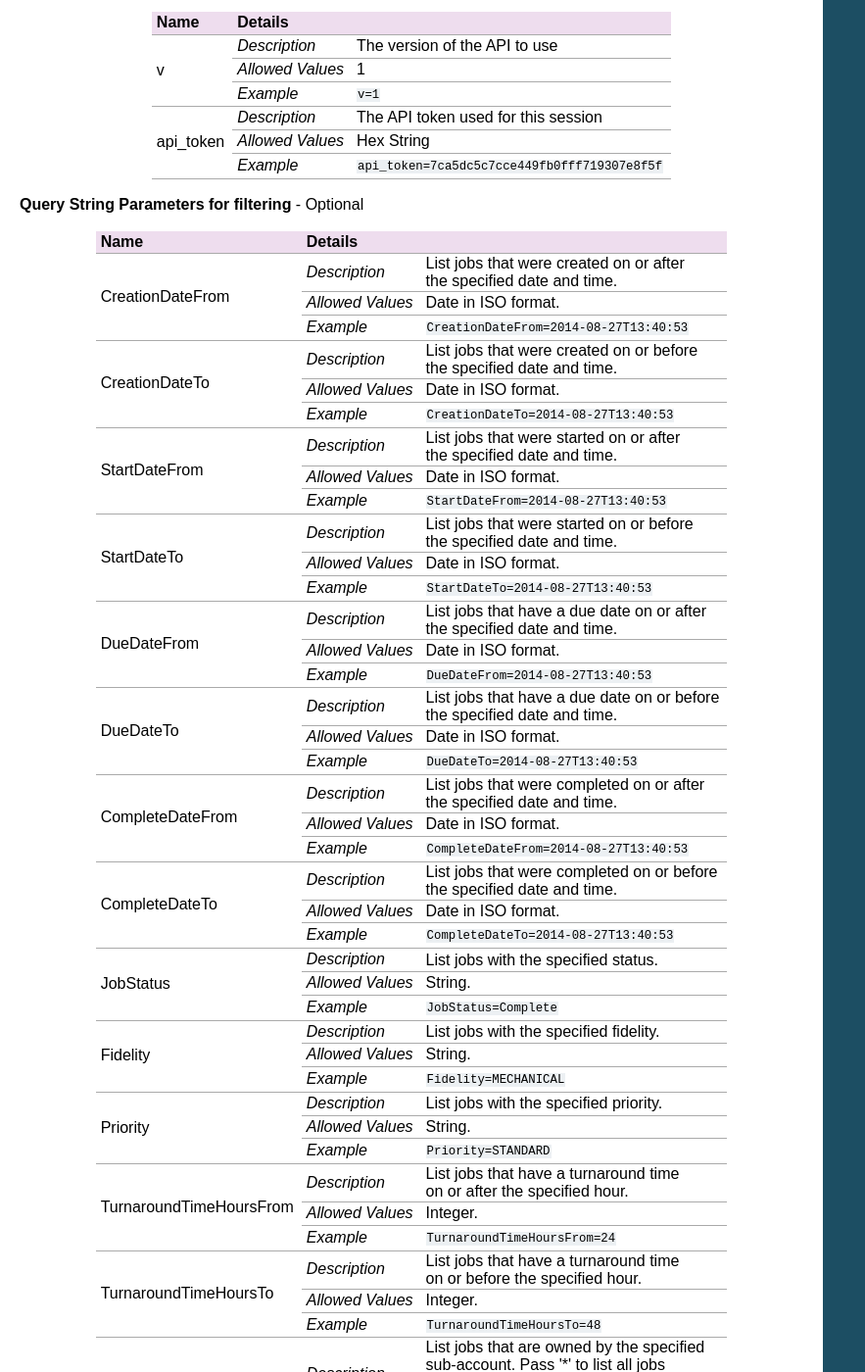
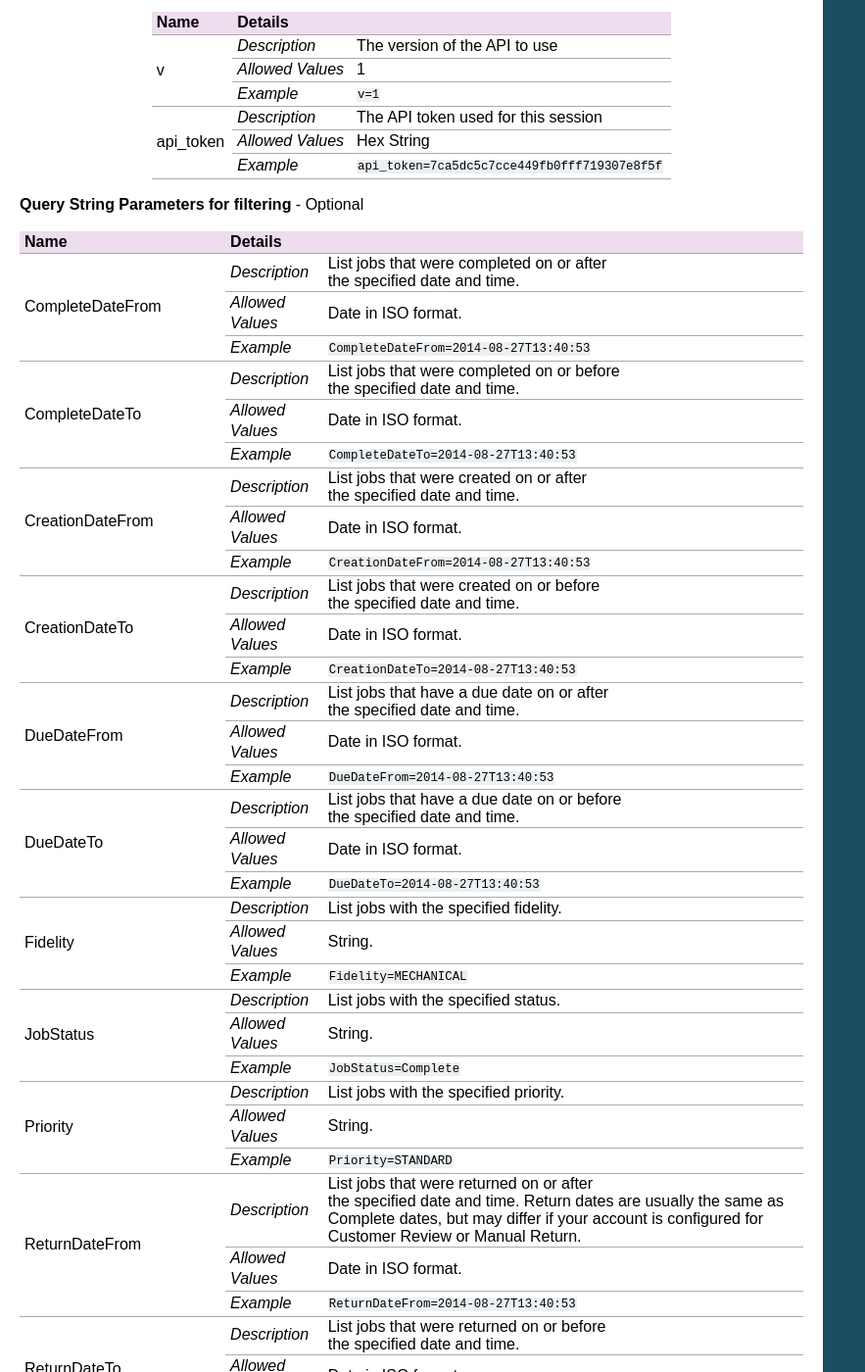
Before and after one commit to cielo24/Docs, a Sphinx documentation site: the page built from api/source/job_control/job_list.rst, in a window 1280 px wide and 1400 px high, scrolled down 247 px. Shown: the whole window at 98% size, without its empty margins (0-883 px from the left). Built offline with Sphinx 7.4.7, drawn with Linux system fonts in a browser that asks for light colours; some of the changed text lies outside the part shown.

Commit message:
EN-3296: Add return date to API docs

```diff
--- a/api/source/job_control/job_info.rst
+++ b/api/source/job_control/job_info.rst
@@ -91,6 +91,7 @@ Get a list of all tasks associated with an existing job.
         "StartDate": "2014-08-27T14:00:06.472706",
         "DueDate": "2014-08-29T14:00:06.472706",
         "CompletedDate": "2014-08-27T14:10:41.923125",
+        "ReturnDate": "2014-08-27T14:10:42.885185",
         "ReturnTargets": {
             "url": [
                 {
--- a/api/source/job_control/job_list.rst
+++ b/api/source/job_control/job_list.rst
@@ -31,6 +31,26 @@ The list is sorted by default to the creation time of the job, descending.
 +-------------------------+-----------------------------------------------------------------------+
 | Name                    | Details                                                               |
 +=========================+==================+====================================================+
+| CompleteDateFrom        | `Description`    | .. raw:: html                                      |
+|                         |                  |                                                    |
+|                         |                  |  List jobs that were completed on or after</br>    |
+|                         |                  |  the specified date and time.                      |
+|                         |                  |                                                    |
+|                         +------------------+----------------------------------------------------+
+|                         | `Allowed Values` | Date in ISO format.                                |
+|                         +------------------+----------------------------------------------------+
+|                         | `Example`        | ``CompleteDateFrom=2014-08-27T13:40:53``           |
++-------------------------+------------------+----------------------------------------------------+
+| CompleteDateTo          | `Description`    | .. raw:: html                                      |
+|                         |                  |                                                    |
+|                         |                  |  List jobs that were completed on or before</br>   |
+|                         |                  |  the specified date and time.                      |
+|                         |                  |                                                    |
+|                         +------------------+----------------------------------------------------+
+|                         | `Allowed Values` | Date in ISO format.                                |
+|                         +------------------+----------------------------------------------------+
+|                         | `Example`        | ``CompleteDateTo=2014-08-27T13:40:53``             |
++-------------------------+------------------+----------------------------------------------------+
 | CreationDateFrom        | `Description`    | .. raw:: html                                      |
 |                         |                  |                                                    |
 |                         |                  |  List jobs that were created on or after</br>      |
@@ -137,6 +117,49 @@ The list is sorted by default to the creation time of the job, descending.
 |                         | `Allowed Values` | String.                                            |
 |                         +------------------+----------------------------------------------------+
 |                         | `Example`        | ``Priority=STANDARD``                              |
++-------------------------+------------------+----------------------------------------------------+
+| ReturnDateFrom          | `Description`    | .. raw:: html                                      |
+|                         |                  |                                                    |
+|                         |                  |  List jobs that were returned on or after</br>     |
+|                         |                  |  the specified date and time. Return dates are     |
+|                         |                  |  usually the same as Complete dates, but may       |
+|                         |                  |  differ if your account is configured for Customer |
+|                         |                  |  Review or Manual Return.                          |
+|                         |                  |                                                    |
+|                         +------------------+----------------------------------------------------+
+|                         | `Allowed Values` | Date in ISO format.                                |
+|                         +------------------+----------------------------------------------------+
+|                         | `Example`        | ``ReturnDateFrom=2014-08-27T13:40:53``             |
++-------------------------+------------------+----------------------------------------------------+
+| ReturnDateTo            | `Description`    | .. raw:: html                                      |
+|                         |                  |                                                    |
+|                         |                  |  List jobs that were returned on or before</br>    |
+|                         |                  |  the specified date and time.                      |
+|                         |                  |                                                    |
+|                         +------------------+----------------------------------------------------+
+|                         | `Allowed Values` | Date in ISO format.                                |
+|                         +------------------+----------------------------------------------------+
+|                         | `Example`        | ``ReturnDateTo=2014-08-27T13:40:53``               |
++-------------------------+------------------+----------------------------------------------------+
+| StartDateFrom           | `Description`    | .. raw:: html                                      |
+|                         |                  |                                                    |
+|                         |                  |  List jobs that were started on or after</br>      |
+|                         |                  |  the specified date and time.                      |
+|                         |                  |                                                    |
+|                         +------------------+----------------------------------------------------+
+|                         | `Allowed Values` | Date in ISO format.                                |
+|                         +------------------+----------------------------------------------------+
+|                         | `Example`        | ``StartDateFrom=2014-08-27T13:40:53``              |
++-------------------------+------------------+----------------------------------------------------+
+| StartDateTo             | `Description`    | .. raw:: html                                      |
+|                         |                  |                                                    |
+|                         |                  |  List jobs that were started on or before</br>     |
+|                         |                  |  the specified date and time.                      |
+|                         |                  |                                                    |
+|                         +------------------+----------------------------------------------------+
+|                         | `Allowed Values` | Date in ISO format.                                |
+|                         +------------------+----------------------------------------------------+
+|                         | `Example`        | ``StartDateTo=2014-08-27T13:40:53``                |
 +-------------------------+------------------+----------------------------------------------------+
 | TurnaroundTimeHoursFrom | `Description`    | .. raw:: html                                      |
 |                         |                  |                                                    |
@@ -251,6 +274,7 @@ The list is sorted by default to the creation time of the job, descending.
             "StartDate": "2014-08-27T14:00:06.472706",
             "DueDate": "2014-08-29T14:00:06.472706",
             "CompletedDate": "2014-08-27T14:10:41.923125",
+            "ReturnDate": "2014-08-27T14:10:42.885185",
             "ReturnTargets":  {
                 "url": [
                     {
```
Also changed, not shown: other parts of api/source/job_control/job_list.rst (+4 -44 lines).
